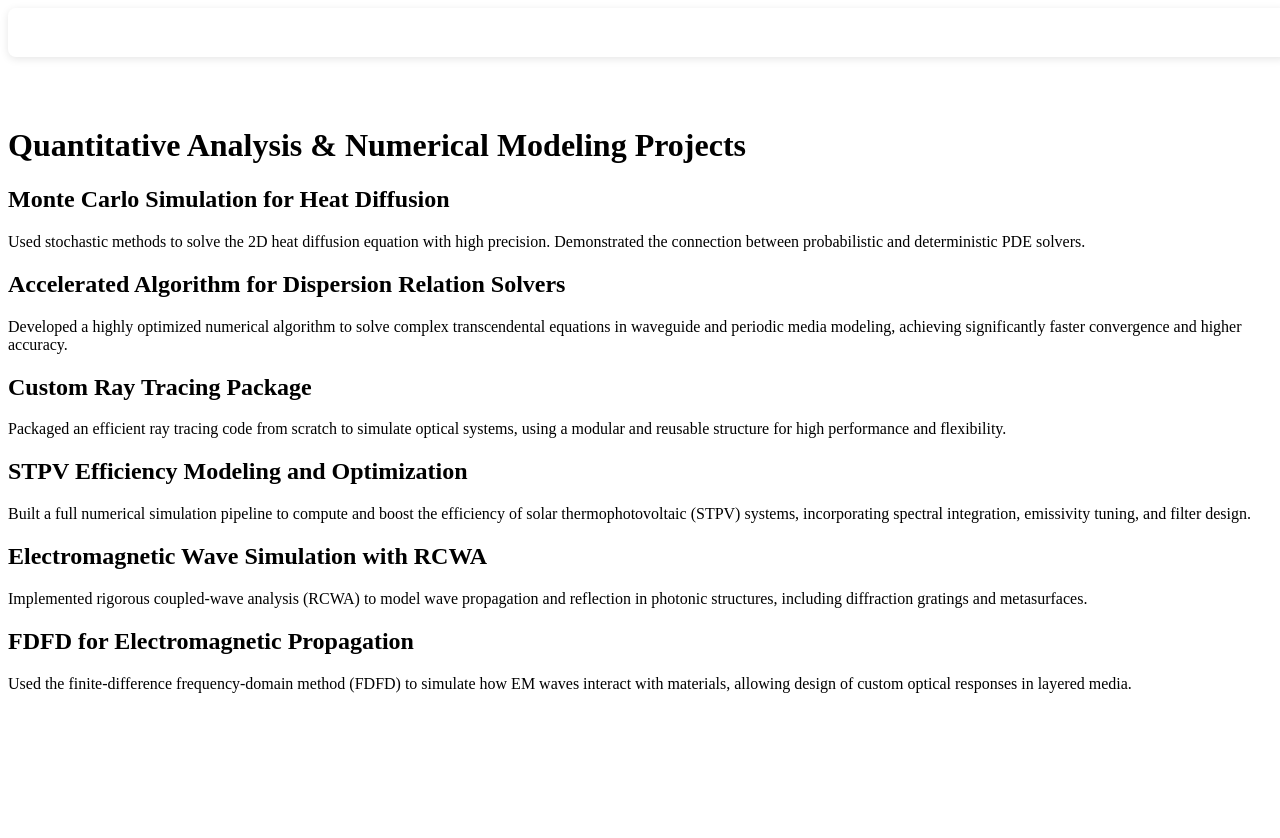
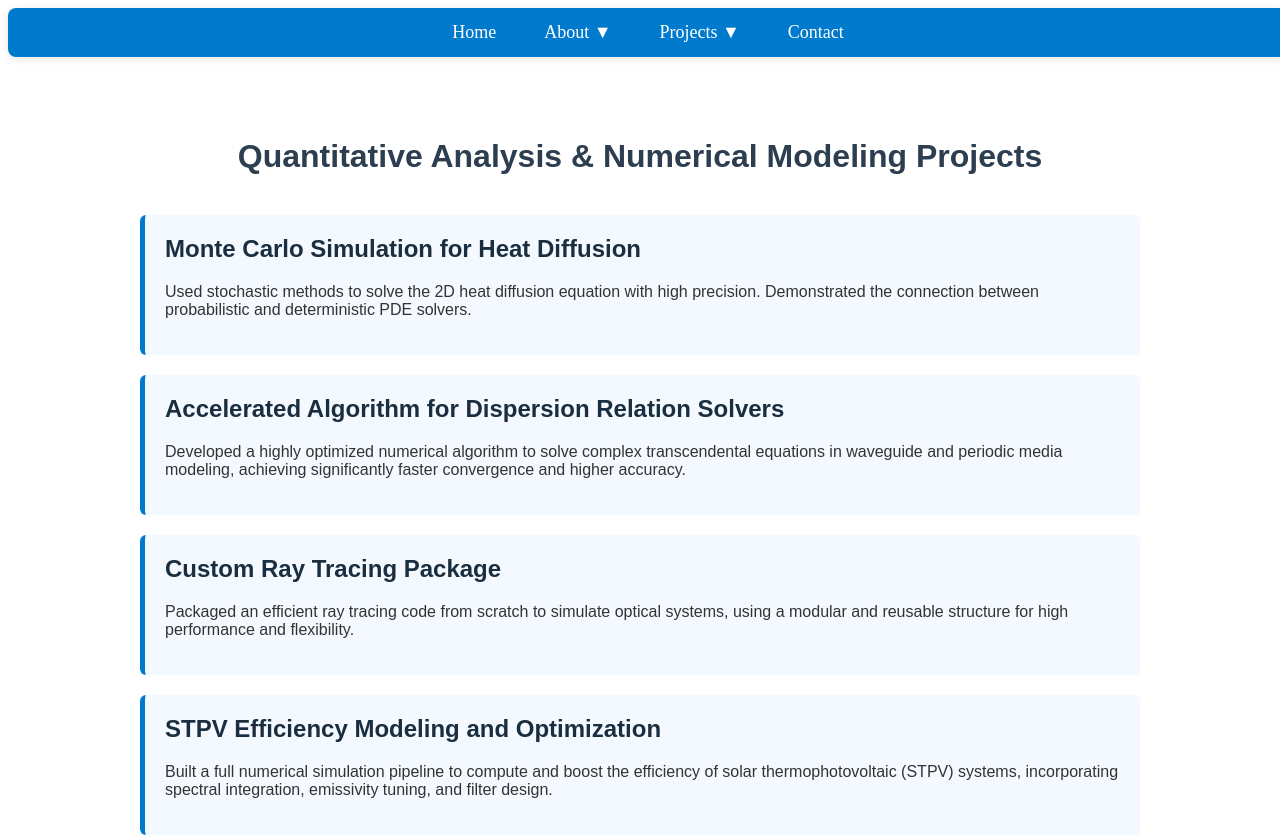
Before and after one commit to sina-jafari/qa, a plain HTML site: page index.html in a window 1280 px wide. Shown: the top 838 px of the page. Before the commit the page ends 800 px from the top, so only its background shows below. Drawn offline with Linux system fonts and the light colour scheme.

Commit message:
Update index.html

```diff
--- a/index.html
+++ b/index.html
@@ -5,6 +5,11 @@
   <meta name="viewport" content="width=device-width, initial-scale=1.0" />
   <title>Sina Jafari – Quantitative Analysis Projects</title>
   <style>
+    :root {
+      --nav-bg: #007acc;
+      --nav-hover-bg: #005f99;
+    }
+
     nav {
       width: 100vw;
       background-color: var(--nav-bg);
@@ -26,7 +31,7 @@
 
     .navbar > li > a {
       display: block;
-    padding: 14px 24px;  /* slightly wider */
+      padding: 14px 24px;
       color: white;
       text-decoration: none;
       font-size: 18px;
@@ -39,7 +44,6 @@
       background-color: var(--nav-hover-bg);
     }
 
-  /* Dropdown container */
     .dropdown-menu {
       display: none;
       position: absolute;
@@ -56,9 +60,9 @@
       z-index: 999;
     }
 
-  /* Show dropdown on hover */
     .dropdown:hover .dropdown-menu {
       display: flex;
+      flex-direction: column;
     }
 
     .dropdown-menu li a {
@@ -72,7 +76,46 @@
     .dropdown-menu li a:hover {
       background-color: var(--nav-hover-bg);
     }
+
+    .container {
+      max-width: 1000px;
+      margin: 40px auto;
+      padding: 20px;
+      font-family: Arial, sans-serif;
+      color: #333;
+    }
+
+    h1 {
+      color: #2c3e50;
+      text-align: center;
+      margin-bottom: 40px;
+    }
+
+    .project {
+      background-color: #f3f9ff;
+      border-left: 5px solid var(--nav-bg);
+      padding: 20px;
+      margin-bottom: 20px;
+      border-radius: 6px;
+      transition: background-color 0.3s;
+    }
+
+    .project:hover {
+      background-color: #e6f2ff;
+    }
+
+    .project h2 {
+      margin-top: 0;
+      color: #1a2e3f;
+    }
+
+    .project p {
+      margin-top: 10px;
+      font-size: 16px;
+    }
   </style>
+</head>
+<body>
 
   <nav>
     <ul class="navbar">
@@ -88,29 +131,6 @@
       <li class="dropdown">
         <a href="#" aria-haspopup="true" aria-expanded="false">Projects ▼</a>
         <ul class="dropdown-menu" aria-label="submenu">
-        <li><a href="/photonics">Photonics</a></li>
-        <li><a href="/optics">Optics</a></li>
-        <li><a href="/coding">Coding</a></li>
-        <li><a href="/quant">Quantitative</a></li>
-      </ul>
-    </li>
-    <li><a href="/contact">Contact</a></li>
-  </ul>
-</nav>
-
-    <ul class="navbar">
-      <li><a href="/">Home</a></li>
-      <li class="dropdown">
-        <a href="#">About</a>
-        <ul class="dropdown-menu">
-          <li><a href="/bio">Biography</a></li>
-          <li><a href="/skills">Skills</a></li>
-          <li><a href="/cv">CV</a></li>
-        </ul>
-      </li>
-      <li class="dropdown">
-        <a href="#">Projects</a>
-        <ul class="dropdown-menu">
           <li><a href="/photonics">Photonics</a></li>
           <li><a href="/optics">Optics</a></li>
           <li><a href="/coding">Coding</a></li>
@@ -153,7 +173,7 @@
       <h2>FDFD for Electromagnetic Propagation</h2>
       <p>Used the finite-difference frequency-domain method (FDFD) to simulate how EM waves interact with materials, allowing design of custom optical responses in layered media.</p>
     </div>
+  </div>
 
-  </div>
 </body>
 </html>
```
Lines whose indentation alone changed are shown as unchanged.
